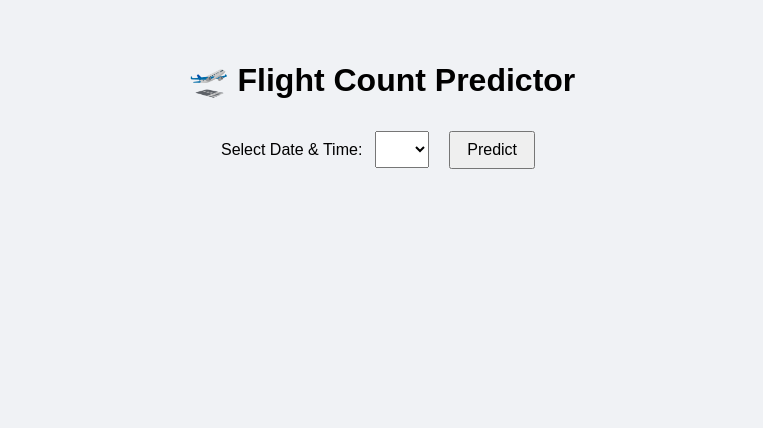
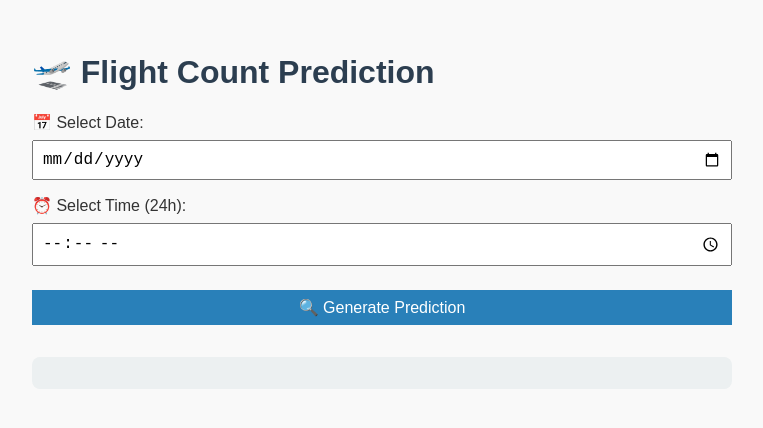
Before and after one commit to singhan14/Predicting-Planes-Over-India, a plain HTML site: page docs/index.html in a window 1280 px wide. Shown: the whole page, without its empty margins (258-1021 px from the left). Drawn offline with Linux system fonts and the light colour scheme; no server answers.

Commit message:
Update index.html

```diff
--- a/docs/index.html
+++ b/docs/index.html
@@ -3,103 +3,112 @@
 <head>
   <meta charset="UTF-8" />
   <meta name="viewport" content="width=device-width, initial-scale=1.0"/>
-  <title>Flight Count Predictor</title>
+  <title>Flight Prediction Dashboard</title>
   <style>
     body {
       font-family: Arial, sans-serif;
       padding: 2rem;
-      background: #f0f2f5;
-      text-align: center;
+      max-width: 700px;
+      margin: auto;
+      background-color: #f9f9f9;
+      color: #333;
     }
     h1 {
-      margin-bottom: 1.5rem;
+      color: #2c3e50;
     }
-    .loader {
-      border: 4px solid #f3f3f3;
-      border-top: 4px solid #3498db;
-      border-radius: 50%;
-      width: 30px;
-      height: 30px;
-      animation: spin 1s linear infinite;
-      display: inline-block;
+    label {
+      display: block;
+      margin-top: 1rem;
     }
-    @keyframes spin {
-      0% { transform: rotate(0deg); }
-      100% { transform: rotate(360deg); }
-    }
-    .result {
-      margin-top: 2rem;
-      font-size: 1.2rem;
-    }
-    select, button {
-      padding: 0.5rem 1rem;
+    input, button {
+      padding: 0.5rem;
       font-size: 1rem;
-      margin: 0.5rem;
+      margin-top: 0.5rem;
+      width: 100%;
+      box-sizing: border-box;
     }
     button {
+      background-color: #2980b9;
+      color: white;
+      border: none;
+      margin-top: 1.5rem;
       cursor: pointer;
+    }
+    button:hover {
+      background-color: #1f6391;
+    }
+    #prediction-result {
+      margin-top: 2rem;
+      padding: 1rem;
+      border-radius: 8px;
+      background-color: #ecf0f1;
+    }
+    #loader {
+      margin-top: 1rem;
+      color: #555;
     }
   </style>
 </head>
 <body>
-  <h1>🛫 Flight Count Predictor</h1>
 
-  <label for="datetimeSelect">Select Date & Time:</label>
-  <select id="datetimeSelect"></select>
-  <button onclick="predict()">Predict</button>
+  <h1>🛫 Flight Count Prediction</h1>
 
-  <div id="loading" style="display:none; margin-top: 1rem;"><div class="loader"></div></div>
-  <div class="result" id="result"></div>
+  <label for="date">📅 Select Date:</label>
+  <input type="date" id="date" required />
+
+  <label for="time">⏰ Select Time (24h):</label>
+  <input type="time" id="time" required />
+
+  <button onclick="fetchPrediction()">🔍 Generate Prediction</button>
+
+  <div id="loader" style="display: none;">⏳ Loading...</div>
+  <div id="prediction-result"></div>
 
   <script>
-    const apiURL = "https://predicting-planes-over-india-6.onrender.com/predict";
-    const dataURL = "https://singhan14.github.io/Predicting-Planes-Over-India/flight_count_per_hour.json";
+    async function fetchPrediction() {
+      const date = document.getElementById("date").value;
+      const time = document.getElementById("time").value;
+      const resultBox = document.getElementById("prediction-result");
+      const loader = document.getElementById("loader");
 
-    // Load datetime options from the JSON file
-    fetch(dataURL)
-      .then(response => response.json())
-      .then(data => {
-        const select = document.getElementById("datetimeSelect");
-        data.forEach(row => {
-          const option = document.createElement("option");
-          option.value = `${row.date_only} ${row.time_only}`;
-          option.textContent = `${row.date_only} ${row.time_only}`;
-          select.appendChild(option);
-        });
-      });
+      if (!date || !time) {
+        alert("⚠️ Please select both a date and a time.");
+        return;
+      }
 
-    function predict() {
-      const select = document.getElementById("datetimeSelect");
-      const [date, time] = select.value.split(" ");
-      const result = document.getElementById("result");
-      const loader = document.getElementById("loading");
+      const apiUrl = `https://predicting-planes-over-india-6.onrender.com/predict?date=${date}&time=${time}`;
 
-      result.innerHTML = "";
-      loader.style.display = "inline-block";
+      try {
+        loader.style.display = "block";
+        resultBox.style.color = "black";
+        resultBox.innerHTML = "";
 
-      fetch(apiURL, {
-        method: "POST",
-        headers: {"Content-Type": "application/json"},
-        body: JSON.stringify({ date, time })
-      })
-      .then(res => res.json())
-      .then(data => {
+        const response = await fetch(apiUrl);
         loader.style.display = "none";
-        if (data && data.predicted_flight_count !== undefined) {
-          result.innerHTML = `
-            <h3>📊 Predicted Flight Count</h3>
-            <p><strong>${data.predicted_flight_count}</strong> flights</p>
-            <p>🕓 Time: ${time} | 📅 Date: ${date}</p>
-          `;
-        } else {
-          result.innerHTML = "<p>❌ Prediction failed. Try again.</p>";
+
+        if (!response.ok) {
+          throw new Error(`API error: ${response.status} ${response.statusText}`);
         }
-      })
-      .catch(err => {
+
+        const data = await response.json();
+
+        if (!data.flight_count || !data.traffic_density) {
+          throw new Error("Incomplete data from server");
+        }
+
+        resultBox.style.color = "green";
+        resultBox.innerHTML = `
+          ✅ <b>Predicted Flight Count:</b> ${data.flight_count}<br/>
+          🛰️ <b>Traffic Density:</b> ${data.traffic_density}<br/>
+        `;
+      } catch (error) {
+        console.error("❌ Error fetching prediction:", error);
         loader.style.display = "none";
-        result.innerHTML = `<p style="color:red;">❌ Error: ${err.message}</p>`;
-      });
+        resultBox.style.color = "red";
+        resultBox.innerHTML = `❌ Error: ${error.message}`;
+      }
     }
   </script>
+
 </body>
 </html>
```
